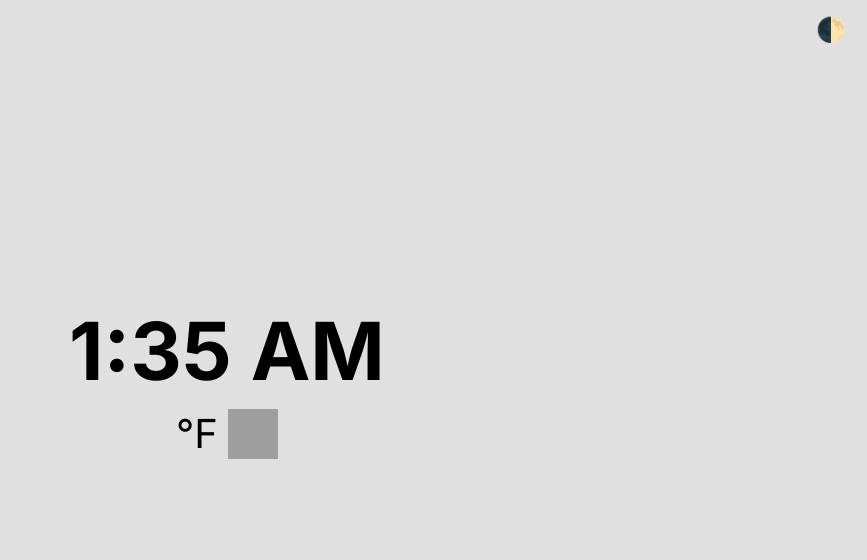
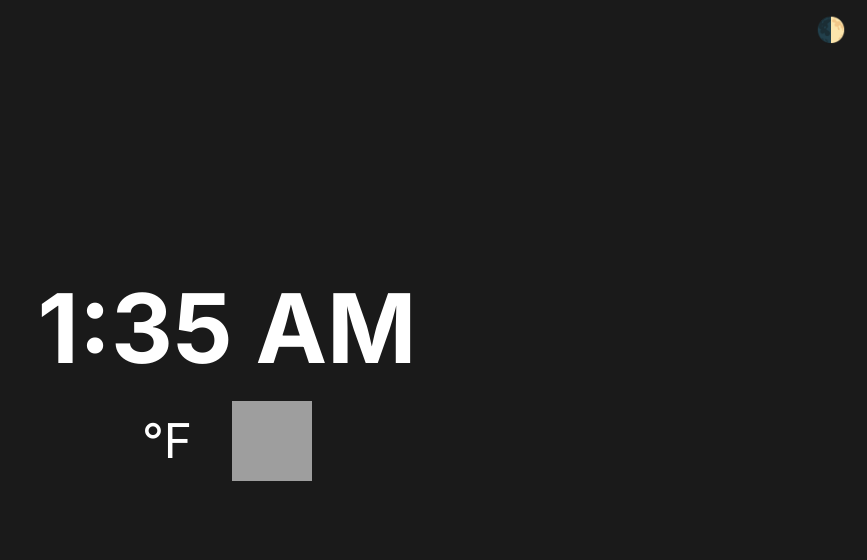
Before and after one commit to miketheman10/clock-weather-display, a Flask app: page / in a window 1280 px wide. Shown: the top 560 px of the page, without its empty margins (413-1280 px from the left). Run offline with Flask 3, Linux system fonts and the light colour scheme; data that the repository does not hold is empty; grey boxes are pictures that could not be loaded.

Commit message:
Improve theme timing and enlarge UI

```diff
--- a/app.py
+++ b/app.py
@@ -24,15 +24,15 @@
 
         current = data['currently']
         daily = data['daily']['data'][:4]  # Next 4 days
-        sunset = datetime.datetime.fromtimestamp(daily[0]['sunsetTime'], TZ).time()
 
         now = datetime.datetime.now(TZ).time()
-        mode = "light"
 
-        if now > sunset:
+        if datetime.time(23, 0) <= now or now < datetime.time(8, 30):
+            mode = "darker"
+        elif datetime.time(8, 30) <= now <= datetime.time(18, 30):
+            mode = "light"
+        else:
             mode = "dark"
-        if now >= datetime.time(23, 0):
-            mode = "darker"
 
         return {
             "time": datetime.datetime.now(TZ).strftime("%-I:%M %p"),
@@ -57,6 +57,8 @@
 @app.route("/")
 def home():
     weather = get_weather()
+    if not weather:
+        return render_template("index.html", weather=None)
     return render_template("index.html", weather=weather)
 
 if __name__ == "__main__":
--- a/static/css/style.css
+++ b/static/css/style.css
@@ -11,61 +11,70 @@
 .container {
     text-align: center;
     width: 100%;
-    max-width: 800px;
-    padding: 20px;
+    max-width: 1000px;
+    padding: 30px;
     box-sizing: border-box;
 }
 
 .current .time {
-    font-size: 5rem;
+    font-size: 6rem;
     font-weight: 700;
 }
 
 .current .temperature {
-    font-size: 2.5rem;
-    margin-top: 10px;
+    font-size: 3rem;
+    margin-top: 15px;
     display: flex;
     justify-content: center;
     align-items: center;
-    gap: 10px;
+    gap: 15px;
+}
+
+.summary {
+    margin-left: 10px;
 }
 
 .weather-icon {
-    width: 50px;
-    height: 50px;
+    width: 80px;
+    height: 80px;
     vertical-align: middle;
 }
 
 .forecast-row {
-    margin-top: 40px;
+    margin-top: 50px;
     display: flex;
     justify-content: space-around;
     flex-wrap: wrap;
-    gap: 20px;
+    gap: 30px;
 }
 
 .forecast-card {
     background-color: rgba(255, 255, 255, 0.1);
     border-radius: 12px;
-    padding: 10px 15px;
-    min-width: 70px;
+    padding: 15px 20px;
+    min-width: 90px;
     transition: background-color 0.3s ease;
 }
 
 .forecast-card .day {
     font-weight: bold;
-    font-size: 1.2rem;
+    font-size: 1.5rem;
     margin-bottom: 5px;
 }
 
 .forecast-card .temps {
-    font-size: 1rem;
+    font-size: 1.2rem;
     margin-top: 5px;
 }
 
 .small-icon {
-    width: 30px;
-    height: 30px;
+    width: 40px;
+    height: 40px;
+}
+
+.error {
+    margin-top: 20px;
+    font-size: 1.2rem;
 }
 
 /* THEME COLORS */
--- a/templates/index.html
+++ b/templates/index.html
@@ -8,12 +8,14 @@
     <link href="https://fonts.googleapis.com/css2?family=Inter:wght@400;700&display=swap" rel="stylesheet">
     <script src="{{ url_for('static', filename='js/theme.js') }}" defer></script>
 </head>
-<body class="{{ weather.mode }}">
+<body class="{{ weather.mode if weather else 'light' }}">
     <div class="container">
+        {% if weather %}
         <div class="current">
             <div class="time">{{ weather.time }}</div>
             <div class="temperature">
                 {{ weather.temperature }}°F
+                <span class="summary">{{ weather.summary }}</span>
                 <img src="{{ url_for('static', filename='icons/' + weather.icon + '.svg') }}" alt="weather icon" class="weather-icon" />
             </div>
         </div>
@@ -26,6 +28,9 @@
             </div>
             {% endfor %}
         </div>
+        {% else %}
+        <p class="error">Weather data is currently unavailable.</p>
+        {% endif %}
         <button id="themeToggle">🌓</button>
     </div>
 </body>
```
Also changed, not shown: README.md (added).
